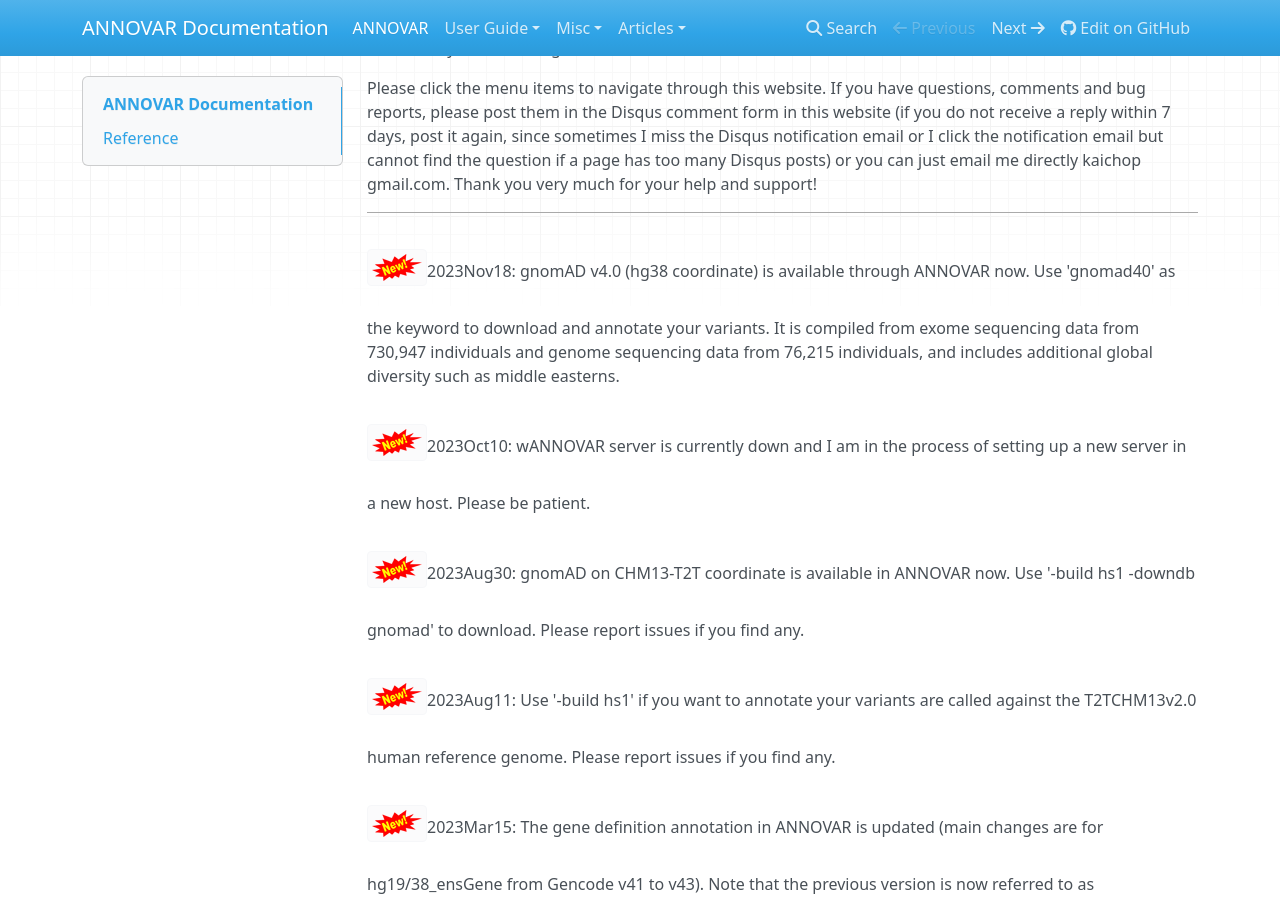
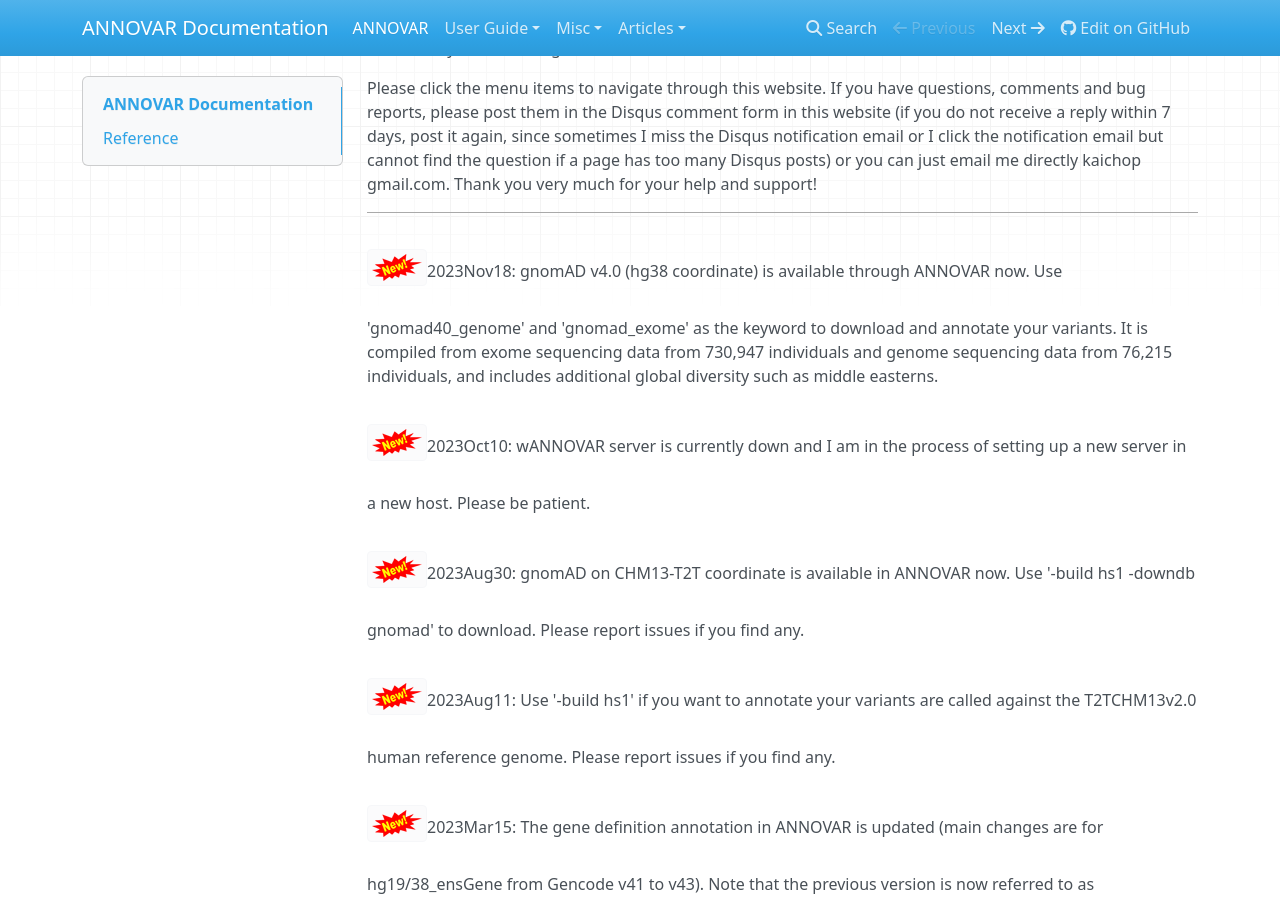
Before and after one commit to WGLab/doc-ANNOVAR, an MkDocs documentation site: the page built from docs/index.md, in a window 1280 px wide and 900 px high, scrolled down 546 px. Built offline with MkDocs 1.6.1, drawn with Linux system fonts in a browser that asks for light colours; nearby versions of some CDN libraries.

Commit message:
Update index.md

```diff
--- a/docs/index.md
+++ b/docs/index.md
@@ -11,7 +11,7 @@ Please click the menu items to navigate through this website. If you have questi
 
 ---
 
-![new](img/new.png)2023Nov18: gnomAD v4.0 (hg38 coordinate) is available through ANNOVAR now. Use 'gnomad40' as the keyword to download and annotate your variants. It is compiled from exome sequencing data from 730,947 individuals and genome sequencing data from 76,215 individuals, and includes additional global diversity such as middle easterns.
+![new](img/new.png)2023Nov18: gnomAD v4.0 (hg38 coordinate) is available through ANNOVAR now. Use 'gnomad40_genome' and 'gnomad_exome' as the keyword to download and annotate your variants. It is compiled from exome sequencing data from 730,947 individuals and genome sequencing data from 76,215 individuals, and includes additional global diversity such as middle easterns.
 
 ![new](img/new.png)2023Oct10: wANNOVAR server is currently down and I am in the process of setting up a new server in a new host. Please be patient.
 
```
